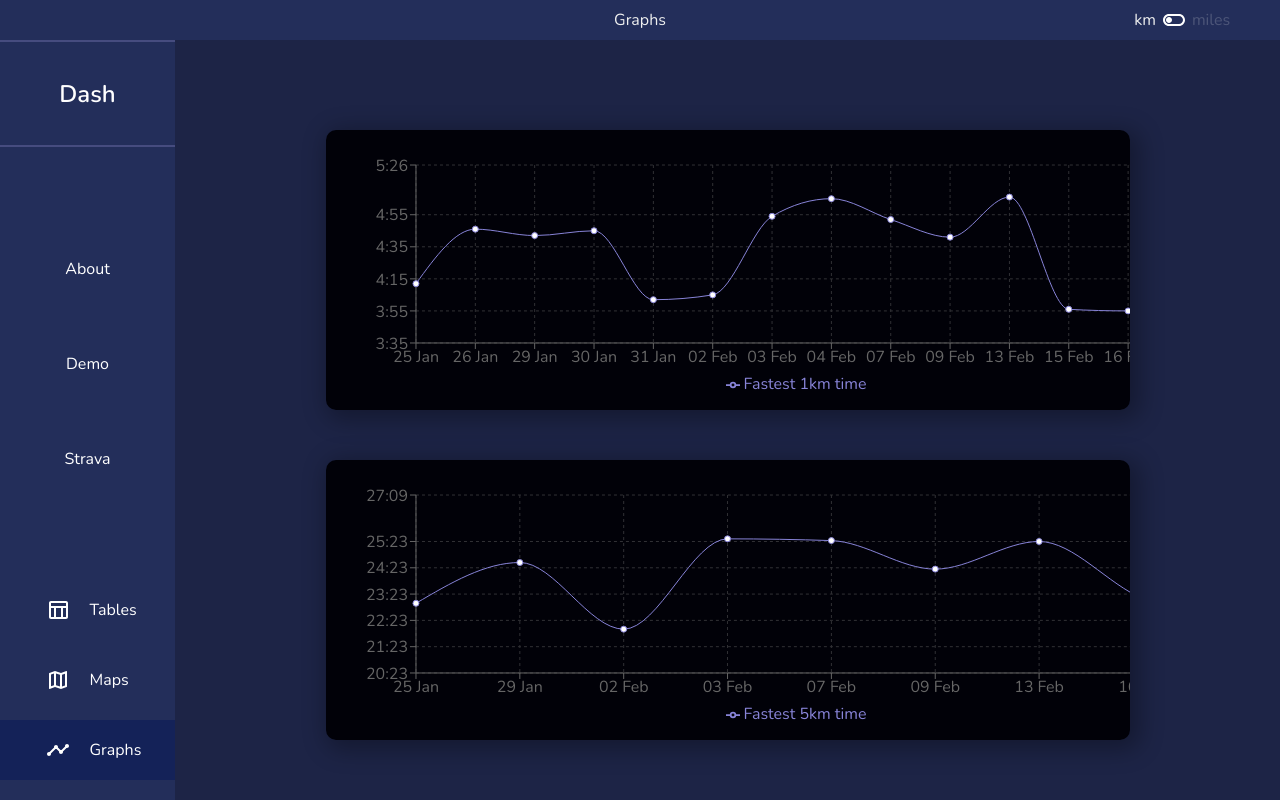
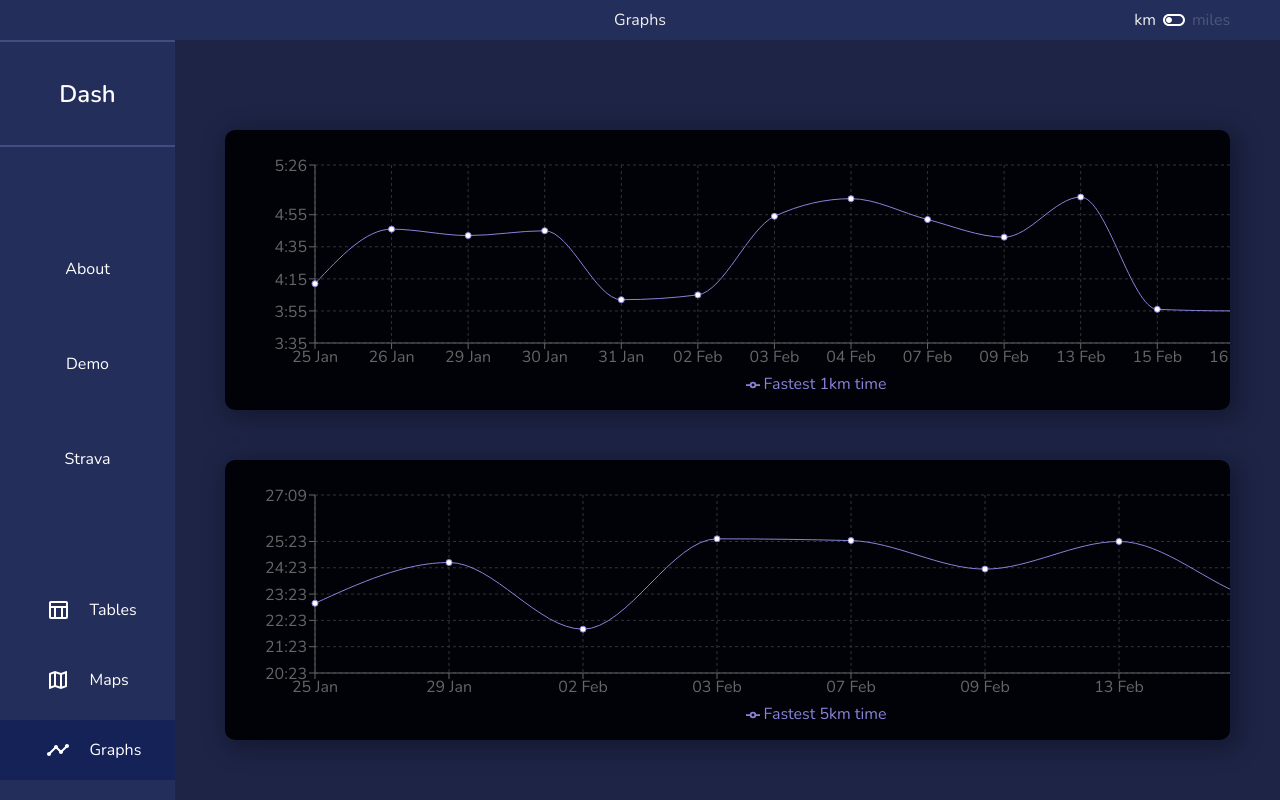
Before and after one commit to madeofwoods/strava-dashboard, a React (Vite) app: page /site/graphs in a window 1280 px wide. Built offline with nearby package versions, Linux system fonts and the light colour scheme.

Commit message:
refactor halfway complete

```diff
--- a/src/components/Sidebar/Sidebar.css
+++ b/src/components/Sidebar/Sidebar.css
@@ -1,4 +1,4 @@
-.sidebar, .mobile--sidebar {
+.sidebar {
     background-color: #232e5a;
     color: white;
     flex: 1;
@@ -11,9 +11,7 @@
     /* justify-content: stretch; */
   }
 
-  .mobile--sidebar {
-    background-color: #572274;
-  }
+
 
   .middle--and--bottom {
     display: flex;
--- a/src/components/Sidebar/Sidebar.tsx
+++ b/src/components/Sidebar/Sidebar.tsx
@@ -1,18 +1,17 @@
 import TableChartOutlinedIcon from "@mui/icons-material/TableChartOutlined";
-import CalendarViewMonthOutlinedIcon from "@mui/icons-material/CalendarViewMonthOutlined";
 import MapOutlinedIcon from "@mui/icons-material/MapOutlined";
 import TimelineOutlinedIcon from "@mui/icons-material/TimelineOutlined";
 import { Link } from "react-router-dom";
-import { useContext, useEffect, useState } from "react";
+import { useContext } from "react";
 import { DataContext } from "../../context/DataContextProvider";
 import "./Sidebar.css"
 import { handleLogin, clientId, scope, redirectUrl } from "../../utils/LoginFunctions";
 
 
 export default function Sidebar() {
-  const { nameKey, stravaDataKey, activeKey } = useContext(DataContext);
+  const { nameKey, activeKey, dataIsLoadedKey } = useContext(DataContext);
   const [name] = nameKey;
-  const [data] = stravaDataKey;
+  const [dataIsLoaded] = dataIsLoadedKey
   const [active] = activeKey
 
 
@@ -20,7 +19,7 @@ export default function Sidebar() {
     <div className="sidebar">
       <hr className="sidebar--hr" />
       <div className="sidebar--top">
-        <Link to={data.length > 0 ? "/site/dash" : "/site/demo"} className="router--link">
+        <Link to={dataIsLoaded ? "/site/dash" : "/site/demo"} className="router--link">
           <h2 className="sidebar--title">Dash</h2>
         </Link>
         <div className="sidebar--name">{name}</div>
@@ -32,7 +31,7 @@ export default function Sidebar() {
             <div className={`middle--text ${active == "About" ? "highlighted" : "not--highlighted"}`} >About</div>
           </Link>
             <Link to={"/site/dash"} className="router--link" >
-              <div className={`middle--text ${active == "Dashboard" || active == "Demo" ? "highlighted" : "not--highlighted"}`}  >{data?.length > 0 ? "Dashboard" : "Demo"}</div>
+              <div className={`middle--text ${active == "Dashboard" || active == "Demo" ? "highlighted" : "not--highlighted"}`}  >{dataIsLoaded ? "Dashboard" : "Demo"}</div>
             </Link>
           <div onClick={e => handleLogin(clientId, scope, redirectUrl)} className="middle--text" >
             Strava
--- a/src/pages/Dashboard/Dashboard.tsx
+++ b/src/pages/Dashboard/Dashboard.tsx
@@ -16,10 +16,11 @@ import { BestEfforts } from "../../types/Types";
 
 
 export default function Dashboard() {
-  const { stravaDataKey, activeKey } = useContext(DataContext);
-  const [data, ] = stravaDataKey;
-  const [dashboardData, setDashboardData] = useState<BestEfforts[]>(jsonData)
-  const [, setActive] = activeKey
+  const { stravaDataKey, activeKey, dataIsLoadedKey } = useContext(DataContext);
+  const [data] = stravaDataKey;
+  const [dashboardData, setDashboardData] = useState<BestEfforts[]>(jsonData);
+  const [, setActive] = activeKey;
+  const [dataIsLoaded] = dataIsLoadedKey;
   const navigate = useNavigate();
   const handleClick = (url: string) => {
     navigate(url);
@@ -27,7 +28,7 @@ export default function Dashboard() {
 
 
   useEffect(() => {
-    setActive(data?.length > 0 ? "Dashboard" : "Demo")
+    setActive(dataIsLoaded ? "Dashboard" : "Demo")
   }, [])
 
   useEffect(() => {
--- a/src/pages/Graphs/Graphs.css
+++ b/src/pages/Graphs/Graphs.css
@@ -12,7 +12,7 @@
 }
 
 .five--graph {
-  width: 80%;
+  width: 100%;
   height: 40%;
   min-height: 280px;
   overflow: scroll;
@@ -22,7 +22,7 @@
   padding: 10px;
 }
 
-@media (max-width: 600px) {
+@media (max-width: 860px) {
   .Graphs {
     padding: 0px;
   }
--- a/src/pages/Graphs/Graphs.tsx
+++ b/src/pages/Graphs/Graphs.tsx
@@ -6,34 +6,35 @@ import demoData from "../../assets/data.json"
 import { BestEfforts } from '../../types/Types'
 
 export default function Graphs() {
-  const { stravaDataKey, activeKey } = useContext(DataContext)
+  const { stravaDataKey, activeKey, dataIsLoadedKey } = useContext(DataContext)
   const [data] = stravaDataKey
   const [, setActive] = activeKey
+  const [dataIsLoaded] = dataIsLoadedKey
 
   useEffect(() => {
     setActive("Graphs")
   }, [])
 
-  const getRunData = (data: BestEfforts[]) => {
+  const getTenKmRuns = (data: BestEfforts[]) => {
 
     const runData = data.filter(data => data.best_efforts.length > 6).map((data) => ({ name: new Date(data.start_date), ["ten"]: data.best_efforts[6]?.moving_time }))
     return runData.length
   }
 
-  const tenKm = getRunData(data)
+  const tenKm = getTenKmRuns(data)
 
   return (
     <div className="Graphs">
       <div className='five--graph'>
-          <LineGraph data={data.length > 0 ? data : demoData} distance="one" position={2} minmax={20} label={"1km"}/>
+          <LineGraph data={dataIsLoaded ? data : demoData} distance="one" position={2} minmax={20} label={"1km"}/>
       </div>
       <div className='five--graph'>
-          <LineGraph data={data.length > 0 ? data : demoData} distance="five" position={5} minmax={100} label={"5km"}/>
+          <LineGraph data={dataIsLoaded ? data : demoData} distance="five" position={5} minmax={100} label={"5km"}/>
       </div>
 
       {tenKm > 1 &&
       <div className='five--graph'>
-          <LineGraph data={data.length > 0 ? data : demoData} distance="ten" position={6} minmax={100} label={"10km"}/>
+          <LineGraph data={dataIsLoaded ? data : demoData} distance="ten" position={6} minmax={100} label={"10km"}/>
       </div>
       }
     </div>
--- a/src/pages/Tables/Tables.css
+++ b/src/pages/Tables/Tables.css
@@ -1,6 +1,6 @@
 .data--table {
-    width: 80%;
-    height: 80%;
+    width: 90%;
+    height: 90%;
     display: flex;
     align-items: center;
     justify-content: center;
@@ -51,7 +51,7 @@
     color: #5696ea;
   }
 
-  @media (max-width: 600px) {
+  @media (max-width: 860px) {
     .data--table {
       width: 100%;
       height: 100%;
--- a/src/pages/Tables/Tables.tsx
+++ b/src/pages/Tables/Tables.tsx
@@ -5,9 +5,10 @@ import DataTable from "../../components/DataTable"
 import demoData from "../../assets/data.json"
 
 export default function Tables() {
-  const { stravaDataKey, activeKey } = useContext(DataContext)
+  const { stravaDataKey, activeKey, dataIsLoadedKey } = useContext(DataContext)
   const [data] = stravaDataKey
   const [, setActive] = activeKey
+  const [dataIsLoaded] = dataIsLoadedKey
 
   useEffect(() => {
     setActive("Tables")
@@ -15,7 +16,7 @@ export default function Tables() {
 
   return (
     <div className="data--table widget">
-        <DataTable height={"100%"} width={"95%"} data={data.length > 0 ? data : demoData}/>
+        <DataTable height={"100%"} width={"95%"} data={dataIsLoaded ? data : demoData}/>
     </div>
   )
 }
--- a/src/pages/Upload/Upload.tsx
+++ b/src/pages/Upload/Upload.tsx
@@ -16,12 +16,12 @@ interface Errors {
 }
 
 export default function Upload() {
-  const { stravaDataKey, nameKey, axiosError } = useContext(DataContext);
+  const { stravaDataKey, nameKey, dataIsLoadedKey } = useContext(DataContext);
   const [stravaData, setStravaData] = stravaDataKey;
   const [, setName] = nameKey;
+  const [dataIsLoaded] = dataIsLoadedKey;
   const numberOfRuns = 15;
   const navigate = useNavigate();
-  const [, setErrorStatus] = axiosError;
 
   const toastErrorHandler = (errorStatus: number) => {
     const errorMessage = errorHandler(errorStatus);
@@ -65,7 +65,6 @@ export default function Upload() {
     } catch (error: any) {
       console.log("error getUserData", error);
       console.log("status", error.response.status);
-      setErrorStatus(error.response.status);
       toastErrorHandler(error.response.status);
     }
   };
@@ -93,7 +92,6 @@ export default function Upload() {
     } catch (error: any) {
       console.log("error getbestefforts", error);
       console.log("status", error.response.status);
-      setErrorStatus(error.response.status);
       toastErrorHandler(error.response.status);
     }
   };
@@ -133,10 +131,10 @@ export default function Upload() {
   }, []);
 
   useEffect(() => {
-    if (stravaData.length > 0)  {navigate("/site/dash");
+    if (dataIsLoaded)  {navigate("/site/dash");
     }
 
-  }, [stravaData]);
+  }, [dataIsLoaded]);
 
   useEffect(() => {
     setTimeout(() => {
```
